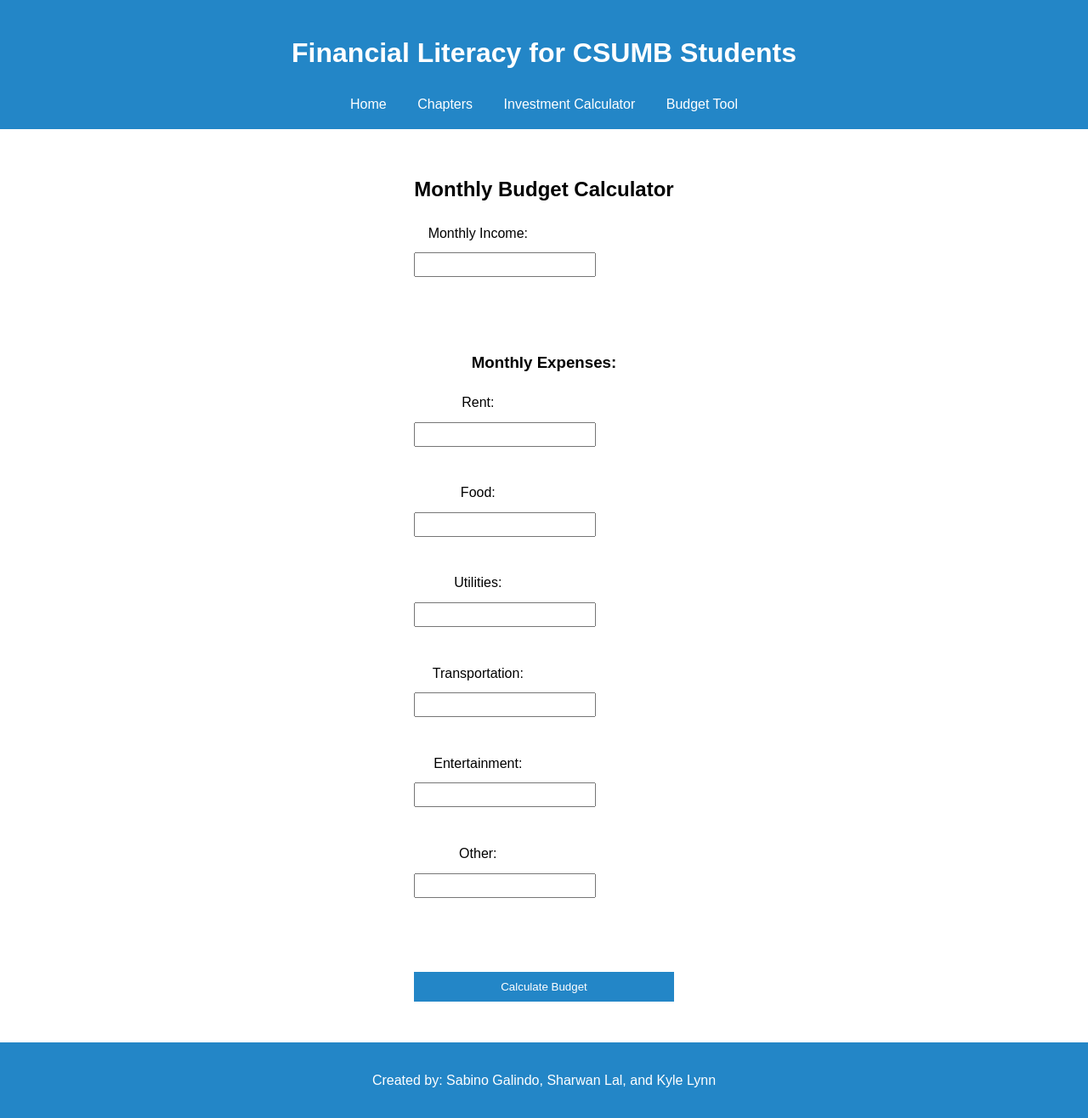
After one commit to SGalindo831/GiveBack, a Flask app: page /budget in a window 1280 px wide. The commit adds this page. Shown: the whole page at 85% size. Run offline with Flask 3, Linux system fonts and the light colour scheme.

Commit message:
Added a "budget tool" to help users with looking at their budgeting. also updated the home.html to include financial aid information

```diff
--- a/main.py
+++ b/main.py
@@ -99,7 +99,7 @@
 
 	However you invest, use it to pay off student loans and focus more on your wants. But remember to pay your taxes on these or the I.R.S would find you and either have your arrested or pay a big fine bigger than the amount of taxes you pay on a yearly basis.
 """},
-    # Add more chapters as needed
+
 ]
 
 @app.route('/')
@@ -130,5 +130,24 @@
         result = f"If you invest ${monthly_investment} monthly for {years} years, you could have ${total:,} in your IRA."
     return render_template('calculator.html', result=result)
 
+@app.route('/budget', methods=['GET', 'POST'])
+def budget():
+    if request.method == 'POST':
+        income = float(request.form['income'])
+        expenses = {
+            'rent': float(request.form['rent']),
+            'food': float(request.form['food']),
+            'utilities': float(request.form['utilities']),
+            'transportation': float(request.form['transportation']),
+            'entertainment': float(request.form['entertainment']),
+            'other': float(request.form['other'])
+        }
+        total_expenses = sum(expenses.values())
+        balance = income - total_expenses
+
+        return render_template('budget_result.html', income=income, expenses=expenses, total_expenses=total_expenses, balance=balance)
+
+    return render_template('budget_form.html')
+
 if __name__ == '__main__':
     app.run(debug=True)
--- a/static/style.css
+++ b/static/style.css
@@ -81,3 +81,32 @@
 .chapter-nav a:hover {
     background-color: #f0f0f0;
 }
+
+form {
+    max-width: 500px;
+    margin: 0 auto;
+}
+
+label {
+    display: inline-block;
+    width: 150px;
+    margin-bottom: 10px;
+}
+
+input[type="number"] {
+    width: 200px;
+    padding: 5px;
+}
+
+input[type="submit"] {
+    margin-top: 20px;
+    padding: 10px 20px;
+    background-color: #2386C7;
+    color: white;
+    border: none;
+    cursor: pointer;
+}
+
+input[type="submit"]:hover {
+    background-color: #1A608F;
+}
--- a/templates/base.html
+++ b/templates/base.html
@@ -13,6 +13,7 @@
             <a href="{{ url_for('home') }}">Home</a>
             <a href="{{ url_for('chapters_list') }}">Chapters</a>
             <a href="{{ url_for('calculator') }}">Investment Calculator</a>
+            <a href="{{ url_for('budget') }}">Budget Tool</a>
         </nav>
     </header>
     <main>
--- /dev/null
+++ b/templates/budget_form.html
@@ -0,0 +1,29 @@
+{% extends "base.html" %}
+{% block content %}
+<h2>Monthly Budget Calculator</h2>
+<form method="POST">
+    <label for="income">Monthly Income:</label>
+    <input type="number" id="income" name="income" step="0.01" required><br><br>
+
+    <h3>Monthly Expenses:</h3>
+    <label for="rent">Rent:</label>
+    <input type="number" id="rent" name="rent" step="0.01" required><br>
+
+    <label for="food">Food:</label>
+    <input type="number" id="food" name="food" step="0.01" required><br>
+
+    <label for="utilities">Utilities:</label>
+    <input type="number" id="utilities" name="utilities" step="0.01" required><br>
+
+    <label for="transportation">Transportation:</label>
+    <input type="number" id="transportation" name="transportation" step="0.01" required><br>
+
+    <label for="entertainment">Entertainment:</label>
+    <input type="number" id="entertainment" name="entertainment" step="0.01" required><br>
+
+    <label for="other">Other:</label>
+    <input type="number" id="other" name="other" step="0.01" required><br><br>
+
+    <input type="submit" value="Calculate Budget">
+</form>
+{% endblock %}
--- a/templates/home.html
+++ b/templates/home.html
@@ -2,4 +2,8 @@
 {% block content %}
 <h2>Welcome to our Financial Literacy Resource</h2>
 <p>This website provides guidance on budgeting, loans, and financial planning to help CSUMB freshmen navigate their college finances confidently.</p>
+<p>Contact Financial Aid for more help and info!</p>
+<p>Phone:(831)582-4074 </p>
+<p>Bulding: 5283 Sixth Avenue, Seaside, CA 93955</p>
+<p>Office Hours: Monday to Firday, 9AM - 4PM</p>
 {% endblock %}
```
Also changed, not shown: templates/budget_result.html (added, +25 -0 lines).
